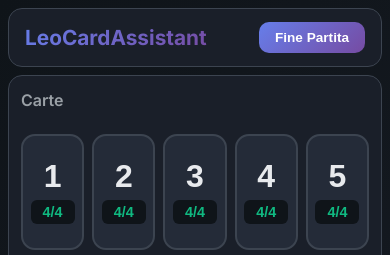
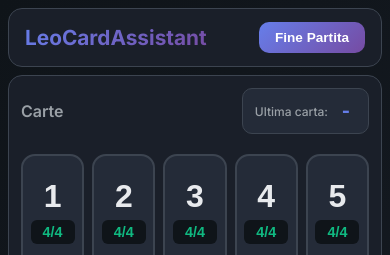
Before and after one commit to MicheleRossetti02/Scopa_counter, a plain HTML site: page index.html in a window 390 px wide. Shown: the top 255 px of the page. Drawn offline with Linux system fonts and the light colour scheme.

Commit message:
Aggiunta visualizzazione ultima carta su mobile in versione compatta

```diff
--- a/styles.css
+++ b/styles.css
@@ -798,14 +798,23 @@ body {
         display: none;
     }
 
+
     /* Nascondi sempre l'input tastiera su mobile */
     .keyboard-input-container {
         display: none !important;
     }
 
-    /* Nascondi last card indicator su mobile per risparmiare spazio */
+    /* Ultima carta compatta su mobile */
     .last-card-indicator {
-        display: none;
+        padding: var(--spacing-xs) var(--spacing-sm);
+    }
+
+    .last-card-label {
+        font-size: 0.75rem;
+    }
+
+    .last-card-value {
+        font-size: 1.1rem;
     }
 
     .section-header {
```
